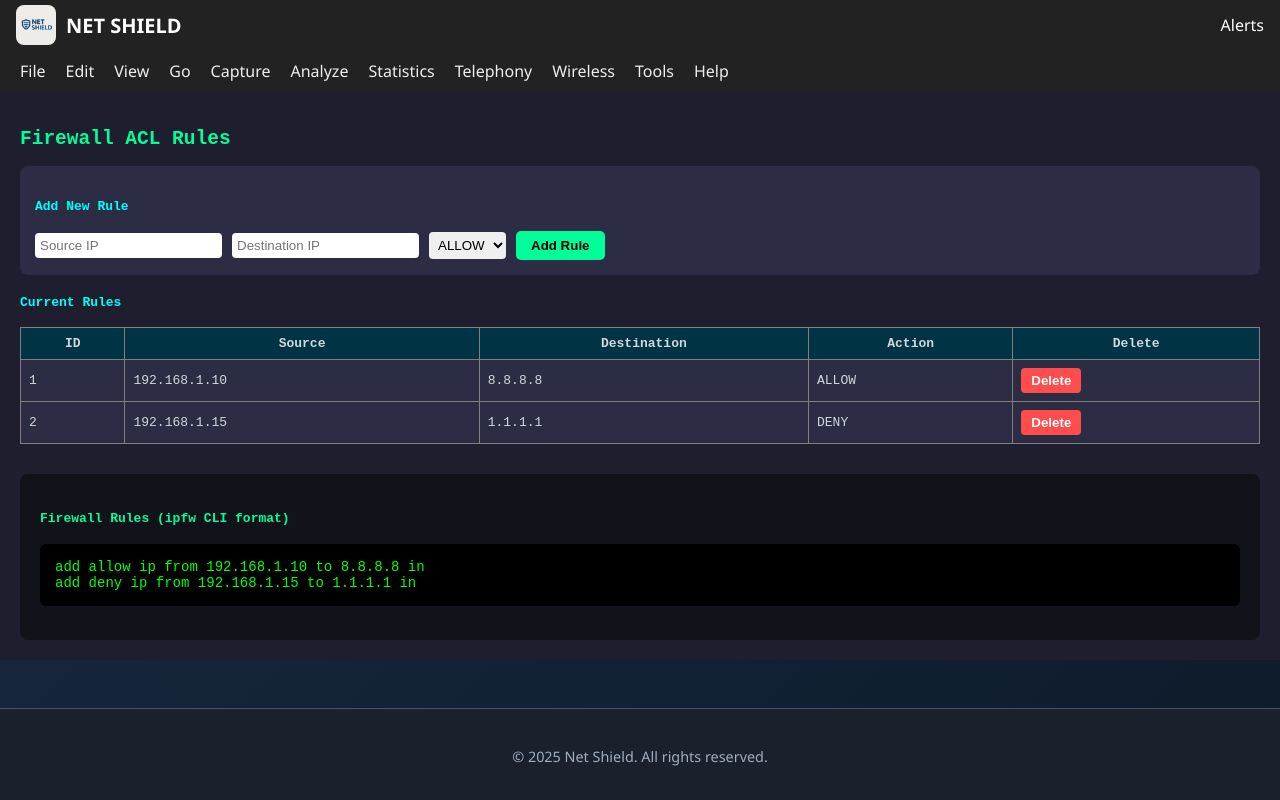
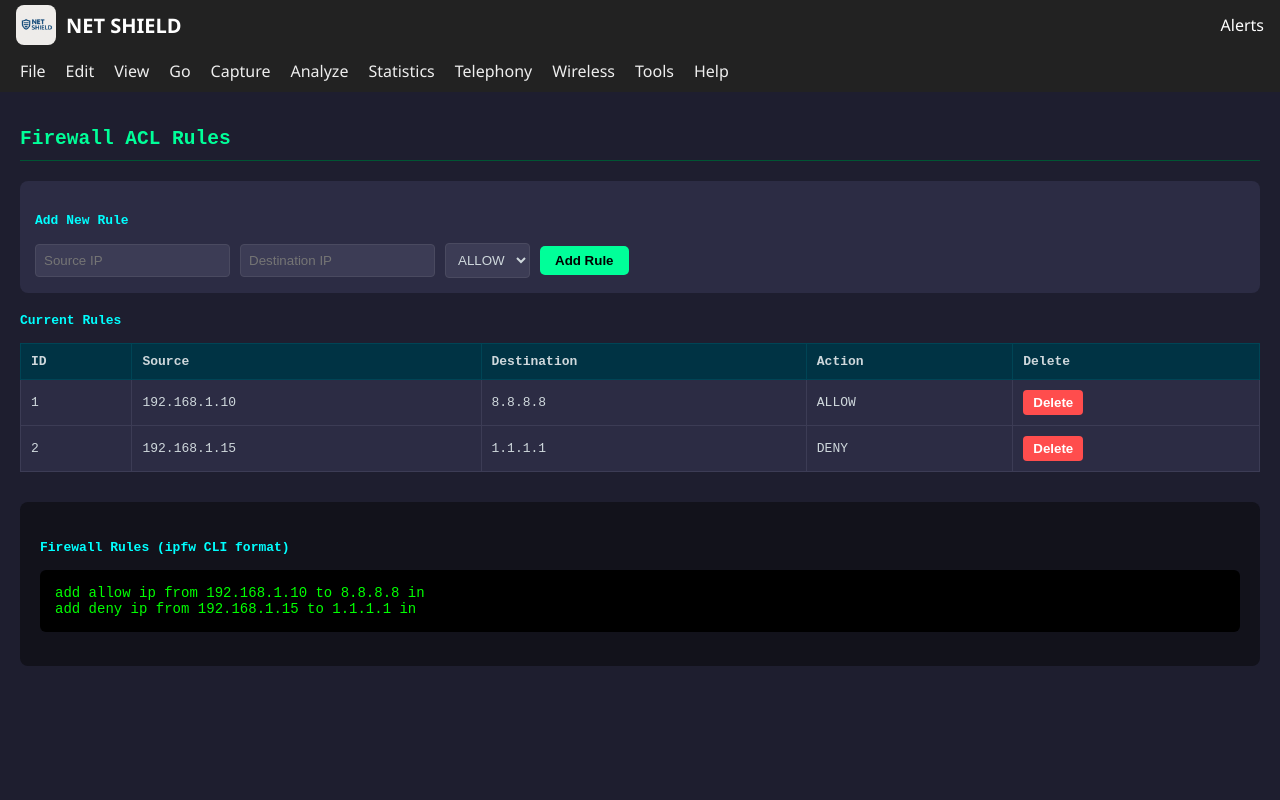
Before and after one commit to ghavate-n11/Net-shield, a React (Vite) app: page /firewall-rules in a window 1280 px wide. Shown: the top 800 px of the page. Built offline with nearby package versions, Linux system fonts and the light colour scheme.

Commit message:
Modified SipFlows

```diff
--- a/src/pages/FirewallRules.jsx
+++ b/src/pages/FirewallRules.jsx
@@ -1,3 +1,4 @@
+// src/components/FirewallRules.jsx
 import React, { useState } from 'react';
 
 const FirewallRules = () => {
@@ -19,11 +20,11 @@ const FirewallRules = () => {
   const addRule = () => {
     if (form.source && form.destination) {
       const newRule = {
-        id: Date.now(),
+        id: Date.now(), // Unique ID for each rule
         ...form,
       };
       setRules([...rules, newRule]);
-      setForm({ source: '', destination: '', action: 'ALLOW' });
+      setForm({ source: '', destination: '', action: 'ALLOW' }); // Reset form
     } else {
       alert('Please fill all fields.');
     }
@@ -35,29 +36,137 @@ const FirewallRules = () => {
 
   // Helper to convert rule to ipfw CLI format string
   const formatRuleToIPFW = (rule) => {
-    // We map ALLOW -> allow, DENY -> deny (lowercase)
     const action = rule.action.toLowerCase();
-    // For simplicity, we'll assume protocol is ip
-    // We'll also handle 'any' IPs (if source or destination is empty or 'any')
     const source = rule.source.trim() === '' ? 'any' : rule.source.trim();
     const destination = rule.destination.trim() === '' ? 'any' : rule.destination.trim();
-
     return `add ${action} ip from ${source} to ${destination} in`;
   };
 
+  // Inline styles for a dark, console-like theme
+  const styles = {
+    container: {
+      padding: '20px',
+      backgroundColor: '#1e1e2f',
+      color: '#cfd8dc',
+      fontFamily: 'monospace',
+      minHeight: '100vh',
+      boxSizing: 'border-box',
+    },
+    header: {
+      color: '#00ff99',
+      marginBottom: '20px',
+      borderBottom: '1px solid #005533',
+      paddingBottom: '10px',
+    },
+    sectionTitle: {
+      color: '#00ffff',
+      marginBottom: '15px',
+    },
+    inputGroup: {
+      marginBottom: '20px',
+      backgroundColor: '#2c2c44',
+      padding: '15px',
+      borderRadius: '8px',
+    },
+    input: {
+      marginRight: '10px',
+      padding: '8px',
+      borderRadius: '4px',
+      border: '1px solid #4a4a60',
+      backgroundColor: '#3c3c55',
+      color: '#cfd8dc',
+      outline: 'none',
+    },
+    select: {
+      marginRight: '10px',
+      padding: '8px',
+      borderRadius: '4px',
+      border: '1px solid #4a4a60',
+      backgroundColor: '#3c3c55',
+      color: '#cfd8dc',
+      outline: 'none',
+    },
+    button: {
+      backgroundColor: '#00ff99',
+      border: 'none',
+      padding: '7px 15px',
+      borderRadius: '5px',
+      cursor: 'pointer',
+      color: '#000',
+      fontWeight: 'bold',
+      transition: 'background-color 0.2s ease',
+    },
+    buttonHover: {
+      backgroundColor: '#00cc77',
+    },
+    deleteButton: {
+      backgroundColor: '#ff4d4d',
+      border: 'none',
+      padding: '5px 10px',
+      borderRadius: '4px',
+      cursor: 'pointer',
+      color: '#fff',
+      fontWeight: 'bold',
+      transition: 'background-color 0.2s ease',
+    },
+    deleteButtonHover: {
+      backgroundColor: '#cc3d3d',
+    },
+    table: {
+      width: '100%',
+      backgroundColor: '#2c2c44',
+      borderCollapse: 'collapse',
+      color: '#cfd8dc',
+      marginBottom: '20px',
+    },
+    th: {
+      backgroundColor: '#003344',
+      padding: '10px',
+      textAlign: 'left',
+      border: '1px solid #004455',
+    },
+    td: {
+      padding: '10px',
+      border: '1px solid #3c3c55',
+    },
+    noRules: {
+      textAlign: 'center',
+      padding: '15px',
+      color: '#aaa',
+      fontStyle: 'italic',
+    },
+    cliOutput: {
+      marginTop: '30px',
+      backgroundColor: '#12121b',
+      padding: '20px',
+      borderRadius: '8px',
+    },
+    pre: {
+      backgroundColor: '#000',
+      color: '#00ff00',
+      padding: '15px',
+      borderRadius: '6px',
+      maxHeight: '300px',
+      overflowY: 'auto',
+      fontSize: '14px',
+      whiteSpace: 'pre-wrap', // Allows long lines to wrap
+      wordBreak: 'break-all',  // Breaks words if necessary
+    },
+  };
+
   return (
-    <div style={{ padding: '20px', backgroundColor: '#1e1e2f', color: '#cfd8dc', fontFamily: 'monospace' }}>
-      <h2 style={{ color: '#00ff99' }}>Firewall ACL Rules</h2>
+    <div style={styles.container}>
+      <h2 style={styles.header}>Firewall ACL Rules</h2>
 
-      <div style={{ marginBottom: '20px', backgroundColor: '#2c2c44', padding: '15px', borderRadius: '8px' }}>
-        <h4 style={{ color: '#00ffff' }}>Add New Rule</h4>
+      <div style={styles.inputGroup}>
+        <h4 style={styles.sectionTitle}>Add New Rule</h4>
         <input
           type="text"
           name="source"
           placeholder="Source IP"
           value={form.source}
           onChange={handleChange}
-          style={{ marginRight: '10px', padding: '5px', borderRadius: '4px', border: 'none' }}
+          style={styles.input}
         />
         <input
           type="text"
@@ -65,75 +174,58 @@ const FirewallRules = () => {
           placeholder="Destination IP"
           value={form.destination}
           onChange={handleChange}
-          style={{ marginRight: '10px', padding: '5px', borderRadius: '4px', border: 'none' }}
+          style={styles.input}
         />
         <select
           name="action"
           value={form.action}
           onChange={handleChange}
-          style={{ marginRight: '10px', padding: '5px', borderRadius: '4px', border: 'none' }}
+          style={styles.select}
         >
           <option value="ALLOW">ALLOW</option>
           <option value="DENY">DENY</option>
         </select>
         <button
           onClick={addRule}
-          style={{
-            backgroundColor: '#00ff99',
-            border: 'none',
-            padding: '7px 15px',
-            borderRadius: '5px',
-            cursor: 'pointer',
-            color: '#000',
-            fontWeight: 'bold',
-          }}
+          style={styles.button}
+          onMouseEnter={(e) => (e.currentTarget.style.backgroundColor = styles.buttonHover.backgroundColor)}
+          onMouseLeave={(e) => (e.currentTarget.style.backgroundColor = styles.button.backgroundColor)}
         >
           Add Rule
         </button>
       </div>
 
-      <h4 style={{ color: '#00ffff' }}>Current Rules</h4>
-      <table
-        border="1"
-        cellPadding="8"
-        cellSpacing="0"
-        style={{ width: '100%', backgroundColor: '#2c2c44', borderCollapse: 'collapse', color: '#cfd8dc' }}
-      >
+      <h4 style={styles.sectionTitle}>Current Rules</h4>
+      <table style={styles.table}>
         <thead>
-          <tr style={{ backgroundColor: '#003344' }}>
-            <th>ID</th>
-            <th>Source</th>
-            <th>Destination</th>
-            <th>Action</th>
-            <th>Delete</th>
+          <tr>
+            <th style={styles.th}>ID</th>
+            <th style={styles.th}>Source</th>
+            <th style={styles.th}>Destination</th>
+            <th style={styles.th}>Action</th>
+            <th style={styles.th}>Delete</th>
           </tr>
         </thead>
         <tbody>
           {rules.length === 0 ? (
             <tr>
-              <td colSpan="5" style={{ textAlign: 'center' }}>
+              <td colSpan="5" style={styles.noRules}>
                 No rules found.
               </td>
             </tr>
           ) : (
             rules.map((rule) => (
               <tr key={rule.id}>
-                <td>{rule.id}</td>
-                <td>{rule.source}</td>
-                <td>{rule.destination}</td>
-                <td>{rule.action}</td>
-                <td>
+                <td style={styles.td}>{rule.id}</td>
+                <td style={styles.td}>{rule.source}</td>
+                <td style={styles.td}>{rule.destination}</td>
+                <td style={styles.td}>{rule.action}</td>
+                <td style={styles.td}>
                   <button
                     onClick={() => deleteRule(rule.id)}
-                    style={{
-                      backgroundColor: '#ff4d4d',
-                      border: 'none',
-                      padding: '5px 10px',
-                      borderRadius: '4px',
-                      cursor: 'pointer',
-                      color: '#fff',
-                      fontWeight: 'bold',
-                    }}
+                    style={styles.deleteButton}
+                    onMouseEnter={(e) => (e.currentTarget.style.backgroundColor = styles.deleteButtonHover.backgroundColor)}
+                    onMouseLeave={(e) => (e.currentTarget.style.backgroundColor = styles.deleteButton.backgroundColor)}
                   >
                     Delete
                   </button>
@@ -144,20 +236,9 @@ const FirewallRules = () => {
         </tbody>
       </table>
 
-      {/* New section to show rules in CLI format */}
-      <div style={{ marginTop: '30px', backgroundColor: '#12121b', padding: '20px', borderRadius: '8px' }}>
-        <h4 style={{ color: '#00ff99' }}>Firewall Rules (ipfw CLI format)</h4>
-        <pre
-          style={{
-            backgroundColor: '#000',
-            color: '#00ff00',
-            padding: '15px',
-            borderRadius: '6px',
-            maxHeight: '300px',
-            overflowY: 'auto',
-            fontSize: '14px',
-          }}
-        >
+      <div style={styles.cliOutput}>
+        <h4 style={styles.sectionTitle}>Firewall Rules (ipfw CLI format)</h4>
+        <pre style={styles.pre}>
           {rules.length === 0
             ? 'No rules to display.'
             : rules.map((rule) => formatRuleToIPFW(rule)).join('\n')}
--- a/src/pages/SipFlows.jsx
+++ b/src/pages/SipFlows.jsx
@@ -1,3 +1,4 @@
+// src/components/SipFlows.jsx
 import React, { useState, useEffect } from 'react';
 
 // Updated dummy data for SIP call flows with new names and emails
@@ -84,7 +85,7 @@ const SipFlows = () => {
       padding: '20px',
       minHeight: 'calc(100vh - 40px)', // Adjust for potential overall padding
       overflowY: 'auto',
-      boxSizing: 'border-box', // Include padding in element's total width and height
+      boxSizing: 'border-box',
     },
     header: {
       color: '#ADD8E6', // Light blue for headers
@@ -100,7 +101,7 @@ const SipFlows = () => {
       borderRadius: '4px',
       marginBottom: '20px',
       width: '300px',
-      outline: 'none', // Remove default focus outline
+      outline: 'none',
     },
     tableContainer: {
       overflowX: 'auto',
@@ -123,17 +124,17 @@ const SipFlows = () => {
     td: {
       padding: '10px',
       border: '1px solid #444',
-      whiteSpace: 'nowrap', // Prevent text wrapping
+      whiteSpace: 'nowrap',
     },
-    tableRowBase: { // Base style for table rows
+    tableRowBase: {
       cursor: 'pointer',
-      transition: 'background-color 0.2s ease', // Smooth transition for hover
+      transition: 'background-color 0.2s ease',
     },
-    tableRowHover: { // Hover style (will be applied via JS event)
-      backgroundColor: '#4a4a4a', // Darker on hover
+    tableRowHover: {
+      backgroundColor: '#4a4a4a',
     },
     selectedRow: {
-      backgroundColor: '#6a5acd', // Slate Blue for selected row
+      backgroundColor: '#6a5acd',
       color: '#fff',
     },
     detailsSection: {
@@ -158,15 +159,15 @@ const SipFlows = () => {
       marginBottom: '5px',
       borderRadius: '4px',
       display: 'flex',
-      flexDirection: 'row', // Arrange items in a row
-      flexWrap: 'wrap', // Allow wrapping
-      gap: '15px', // Space between items
-      justifyContent: 'flex-start', // Align items to the start
-      alignItems: 'center', // Vertically align items
+      flexDirection: 'row',
+      flexWrap: 'wrap',
+      gap: '15px',
+      justifyContent: 'flex-start',
+      alignItems: 'center',
     },
     messageProp: {
       fontWeight: 'bold',
-      color: '#ADD8E6', // Light blue for property names
+      color: '#ADD8E6',
     },
     closeButton: {
       backgroundColor: '#6a5acd',
@@ -176,9 +177,9 @@ const SipFlows = () => {
       borderRadius: '4px',
       cursor: 'pointer',
       marginTop: '15px',
-      transition: 'background-color 0.2s ease', // Smooth transition
+      transition: 'background-color 0.2s ease',
     },
-    closeButtonHover: { // Hover style for button (will be applied via JS event)
+    closeButtonHover: {
       backgroundColor: '#7b68ee',
     },
   };
@@ -234,27 +235,23 @@ const SipFlows = () => {
                   key={call.id}
                   onClick={() => handleCallClick(call)}
                   style={{
-                    ...styles.tableRowBase, // Apply base row styles
-                    ...(selectedCall && selectedCall.id === call.id ? styles.selectedRow : {}),
-                    // If not selected, inherit default background, else take selected row color
+                    ...styles.tableRowBase,
                     backgroundColor: (selectedCall && selectedCall.id === call.id)
                       ? styles.selectedRow.backgroundColor
-                      : styles.table.backgroundColor, // Ensure background reverts if unselected
+                      : styles.table.backgroundColor,
                   }}
                   onMouseEnter={(e) => {
-                    // Apply hover only if not the currently selected row
                     if (!(selectedCall && selectedCall.id === call.id)) {
                       e.currentTarget.style.backgroundColor = styles.tableRowHover.backgroundColor;
                     }
                   }}
                   onMouseLeave={(e) => {
-                    // Revert from hover only if not the currently selected row
                     if (!(selectedCall && selectedCall.id === call.id)) {
-                      e.currentTarget.style.backgroundColor = styles.table.backgroundColor; // Revert to table's base background
+                      e.currentTarget.style.backgroundColor = styles.table.backgroundColor;
                     }
                   }}
                 >
-                  <td style={styles.td}>{call.callId.substring(0, 15)}...</td> {/* Shorten for display */}
+                  <td style={styles.td}>{call.callId.substring(0, 15)}...</td>
                   <td style={styles.td}>{call.fromUser}</td>
                   <td style={styles.td}>{call.toUser}</td>
                   <td style={styles.td}>{call.startTime}</td>
```
